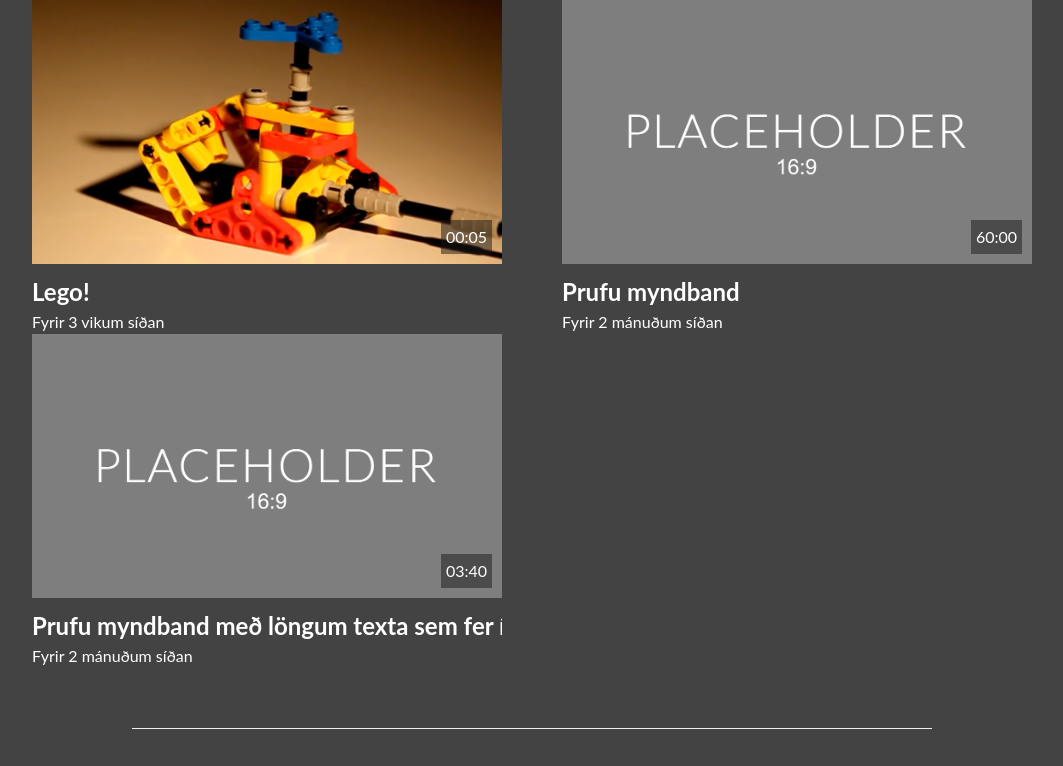
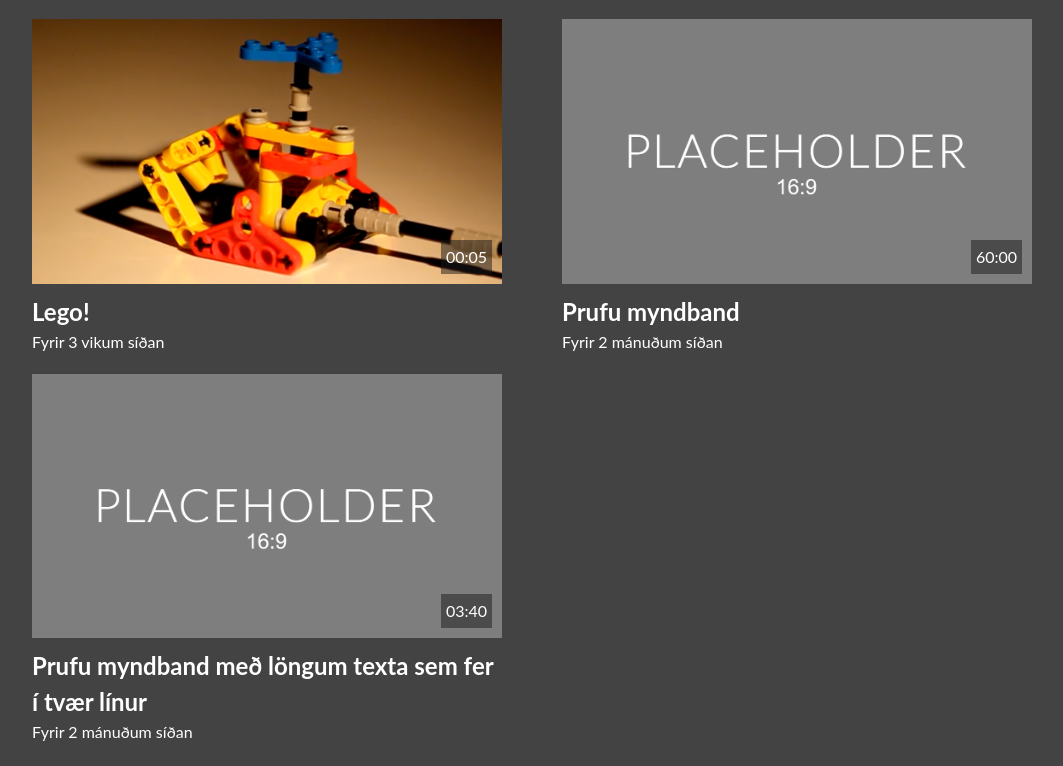
Before and after one commit to gunkol/stort-verkefni2, a website: page index.html in a window 1280 px wide. Shown: the part 727-1493 px from the top of the page, without its empty margins (108-1171 px from the left). Drawn offline with Linux system fonts and the light colour scheme.

Commit message:
debuggin' further

```diff
--- a/scss/card.scss
+++ b/scss/card.scss
@@ -3,11 +3,13 @@
   width: 100%;
   min-width: auto;
   max-width: auto;
+  padding-bottom: 40px;
   color: #f0f;
   text-decoration: none;
   @media (min-width: 999px) {
     min-width: 470px;
     max-width: 470px;
+    padding-bottom: 20px;
   }
 
   &__videoPoster {
--- a/scss/text.scss
+++ b/scss/text.scss
@@ -7,7 +7,7 @@
     overflow: hidden;
     font-size: 24px;
     font-weight: bold;
-    white-space: nowrap;
+    // white-space: nowrap;
   }
 
   &__spilaraTitill {
```
Also changed, not shown: styles.css.
